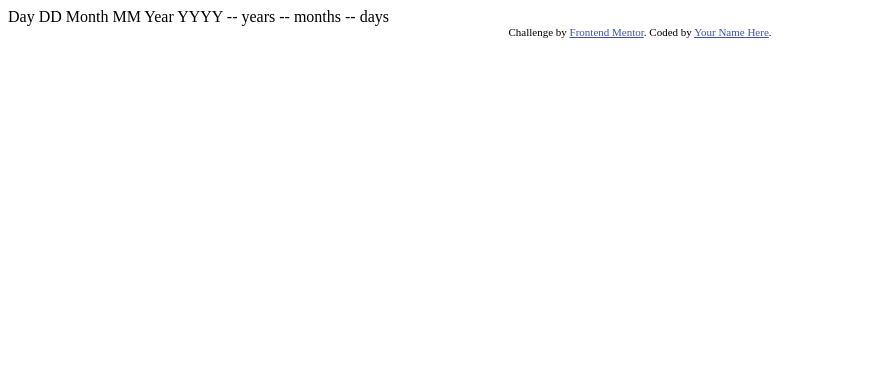
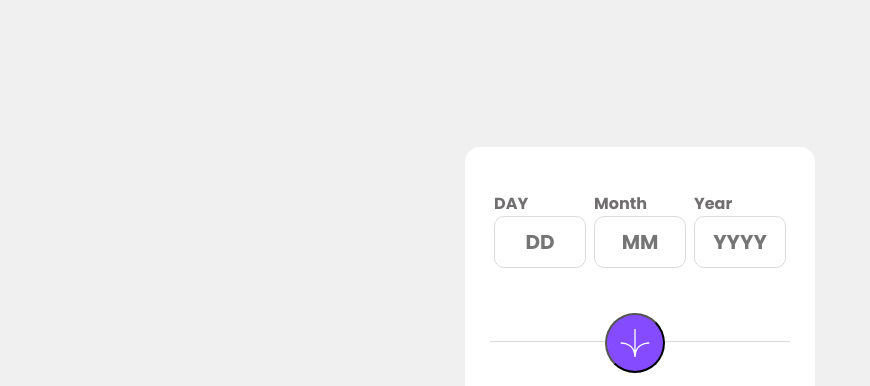
Before and after one commit to samueldev900/Challenge_20_Html-CSS, a plain HTML site: page index.html in a window 1280 px wide. Shown: the top 386 px of the page, without its empty margins (0-870 px from the left). Drawn offline with Linux system fonts and the light colour scheme.

Commit message:
Adicionada metade das funcionabilidades JS

```diff
--- /dev/null
+++ b/estilo/query.css
@@ -0,0 +1,23 @@
+@charset "UTF-8";
+
+@import url('https://fonts.googleapis.com/css2?family=Poppins:ital,wght@0,700;1,400;1,800&display=swap');
+
+
+.attribution { font-size: 11px; text-align: center; }
+.attribution a { color: hsl(228, 45%, 44%); }
+
+:root{
+    --cor0:hsl(259, 100%, 65%);
+    --cor1:hsl(0, 100%, 67%);
+    --cor2:hsl(0, 0%, 100%);
+    --cor3:hsl(0, 0%, 94%);
+    --cor4:hsl(0, 0%, 86%);
+    --cor5:hsl(0, 1%, 44%);
+    --cor6:hsl(0, 0%, 8%);
+}
+
+*{
+    margin: 0;
+    padding: 0;
+    font-family: 'Poppins', sans-serif;
+}
--- /dev/null
+++ b/estilo/style.css
@@ -0,0 +1,104 @@
+@charset "UTF-8";
+
+@import url('https://fonts.googleapis.com/css2?family=Poppins:ital,wght@0,700;1,400;1,800&display=swap');
+
+
+:root{
+    --cor0:hsl(259, 100%, 65%);
+    --cor1:hsl(0, 100%, 67%);
+    --cor2:hsl(0, 0%, 100%);
+    --cor3:hsl(0, 0%, 94%);
+    --cor4:hsl(0, 0%, 86%);
+    --cor5:hsl(0, 1%, 44%);
+    --cor6:hsl(0, 0%, 8%);
+}
+
+*{
+    margin: 0;
+    padding: 0;
+    font-family: 'Poppins', sans-serif;
+}
+body{
+    display: flex;
+    flex-direction: column;
+    align-items: center;
+    justify-content: center;
+    height: 100vh;
+    background-color: var(--cor3);
+}
+main{
+    position: relative;
+    display: flex;
+    flex-direction: column;
+    justify-content: center;
+    width: 300px;
+    height: 490px;
+    padding: 0px 25px;
+    background-color: var(--cor2);
+    border-radius: 15px 15px 130px 15px;
+}
+.result{
+    display: flex;
+    flex-direction: column;
+    justify-content: center;
+    font-size: 50px;
+    height: 180px;
+    margin-top: 70px;
+
+}
+.age-result{
+    color: var(--cor0);
+}
+input{
+    height: 50px;
+    width: 90px;
+    font-size: 20px;
+    text-align: center;
+    border-radius: 10px;
+    border: 1px solid var(--cor4);
+    outline: none;
+}
+label{
+    display: block;
+    color: var(--cor5);
+}
+#input-div{
+    display: flex;
+    justify-content: space-around;
+    height: 150px;
+    border-bottom: 1px solid var(--cor4);
+}
+#circle{
+    display: grid;
+    place-items: center;
+    position: absolute;
+    top: 34%;
+    left: 40%;
+    height: 60px;
+    width: 60px;
+    border-radius: 50%;
+    background-color: var(--cor0);
+    cursor: pointer;
+}
+#icon-arrow{
+    width: 30px;
+}
+.text-erro{
+    display: none;
+    font-size: 8px;
+    padding-top: 5px;
+    padding-left: 3px;
+    color: red;
+}
+
+/* Remove as setas de incremento/decremento no Chrome e Safari */
+input[type="number"] {
+-moz-appearance: textfield;
+}
+
+/* Remove as setas de incremento/decremento no Firefox */
+input[type="number"]::-webkit-inner-spin-button,
+input[type="number"]::-webkit-outer-spin-button {
+-webkit-appearance: none;
+margin: 0;
+}
--- a/index.html
+++ b/index.html
@@ -5,33 +5,50 @@
   <meta name="viewport" content="width=device-width, initial-scale=1.0"> <!-- displays site properly based on user's device -->
 
   <link rel="icon" type="image/png" sizes="32x32" href="./assets/images/favicon-32x32.png">
+  <link rel="stylesheet" href="estilo/style.css">
+  <link rel="stylesheet" href="estilo/query.css" media="screen">
 
   <title>Frontend Mentor | Age calculator app</title>
 
   <!-- Feel free to remove these styles or customise in your own stylesheet 👍 -->
   <style>
-    .attribution { font-size: 11px; text-align: center; }
-    .attribution a { color: hsl(228, 45%, 44%); }
+
   </style>
 </head>
 <body>
 
-  Day
-  DD
+  <main>
+    <div id="input-div">
+      <div>
+        <label class="title" for="iday">DAY</label>
+        <input type="number" name="day" id="iday" class="info-input" value="DD" placeholder="DD">
+        <p class="text-erro">This field is required</p>
+      </div>
+      <div>
+        <label class="title"  for="imonth">Month</label>
+        <input type="number" id="imonth" class="info-input" name="month" placeholder="MM" >
+        <p class="text-erro">This field is required</p>
+      </div>
+      <div>
+        <label class="title"  for="iyear">Year</label>
+        <input type="number" name="year" id="iyear" class="info-input" placeholder="YYYY">
+        <p class="text-erro">This field is required</p>
+      </div>
+    </div>
 
-  Month
-  MM
-
-  Year
-  YYYY
-
-  -- years
-  -- months
-  -- days
-
+    <div class="result">
+      <p>  <span class="age-result">--</span> years</p>
+      <p>  <span class="age-result">--</span> months</p>
+      <p>  <span class="age-result">--</span> days</p>
+    </div>
+    <button id="circle" onclick="sendResult()">
+      <img id="icon-arrow" src="assets/images/icon-arrow.svg" alt="icon-arrow">
+    </button>
+  </main>
   <div class="attribution">
     Challenge by <a href="https://www.frontendmentor.io?ref=challenge" target="_blank">Frontend Mentor</a>.
     Coded by <a href="#">Your Name Here</a>.
   </div>
+  <script src="main.js"></script>
 </body>
 </html>
--- /dev/null
+++ b/main.js
@@ -0,0 +1,63 @@
+// Obtém a data atual
+var dataAtual = new Date();
+
+// Obtém o dia, mês e ano
+var dia = dataAtual.getDate();
+var mes = dataAtual.getMonth() + 1; // Os meses em JavaScript começam do zero, então adicionamos 1
+var ano = dataAtual.getFullYear();
+
+
+var ultimoDiaDoMes = new Date(dataAtual.getFullYear(), dataAtual.getMonth() + 1, 0);
+var maximoDias = ultimoDiaDoMes.getDate();
+console.log(maximoDias)
+// Exibe os resultados no console
+console.log("Dia:", dia);
+console.log("Mês:", mes);
+console.log("Ano:", ano);
+
+console.log(`Voce tem ${ano-1998} anos  ${mes-6} meses e ${dia-9} dias`)
+
+var ageResult = document.querySelectorAll('.age-result');
+var monthInput = document.getElementById('imonth')
+var yearInput = document.getElementById('iyear')
+
+var inputInfo = document.querySelectorAll('.info-input')
+var titleInput = document.querySelectorAll('.title')
+var txtErro = document.querySelectorAll('.text-erro')
+
+function sendResult(){
+    if(inputInfo[0].value == '' & inputInfo[1].value == ''& inputInfo[2].value == '' ){
+       dayErro();
+       monthErro();
+       yaerErro();
+    }
+
+    else{
+        removeErro();
+        ageResult[0].innerHTML = ano - yearInput.value;
+        ageResult[1].innerHTML = mes - monthInput.value;
+        ageResult[2].innerHTML = dia - dayInput.value;
+    }
+}
+
+function dayErro(){
+    inputInfo[0].style.border = '1px solid hsl(0, 100%, 67%)'
+    titleInput[0].style.color = 'hsl(0, 100%, 67%)'
+    txtErro[0].style.display = 'block'
+}
+function monthErro(){
+    inputInfo[1].style.border = '1px solid hsl(0, 100%, 67%)'
+    titleInput[1].style.color = 'hsl(0, 100%, 67%)'
+    txtErro[1].style.display = 'block'
+}
+function yaerErro(){
+    inputInfo[2].style.border = '1px solid hsl(0, 100%, 67%)'
+    titleInput[2].style.color = 'hsl(0, 100%, 67%)'
+    txtErro[2].style.display = 'block'
+}
+
+function removeErro(){
+    dayInput.style.border = '1px solid hsl(0, 0%, 86%)'
+    titleInput[0].style.color = 'hsl(0, 1%, 44%)'
+    txtErro[0].style.display = 'none'
+}
```
